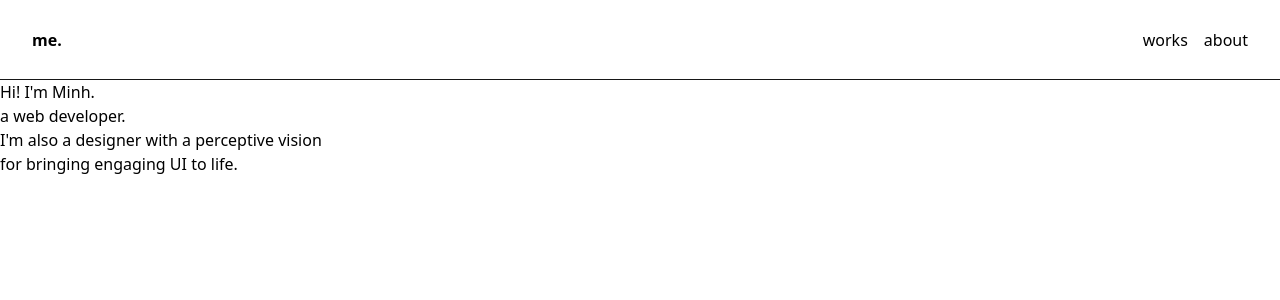
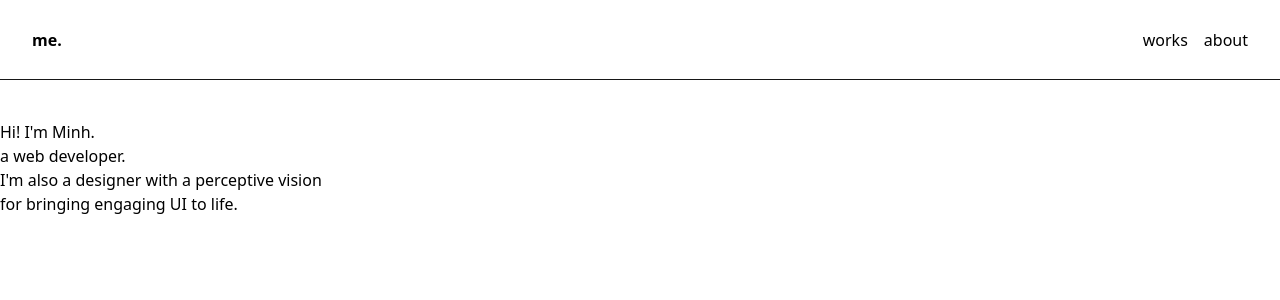
Before and after one commit to hecticme/me, a Nuxt app: page / in a window 1280 px wide. Shown: the top 300 px of the page. Built offline with nearby package versions, Linux system fonts and the light colour scheme.

Commit message:
style: add vertical padding around NuxtPage

```diff
--- a/app.vue
+++ b/app.vue
@@ -8,5 +8,7 @@ useHead({
 <template>
   <TheHeader />
 
-  <NuxtPage />
+  <main class="py-10">
+    <NuxtPage />
+  </main>
 </template>
```
